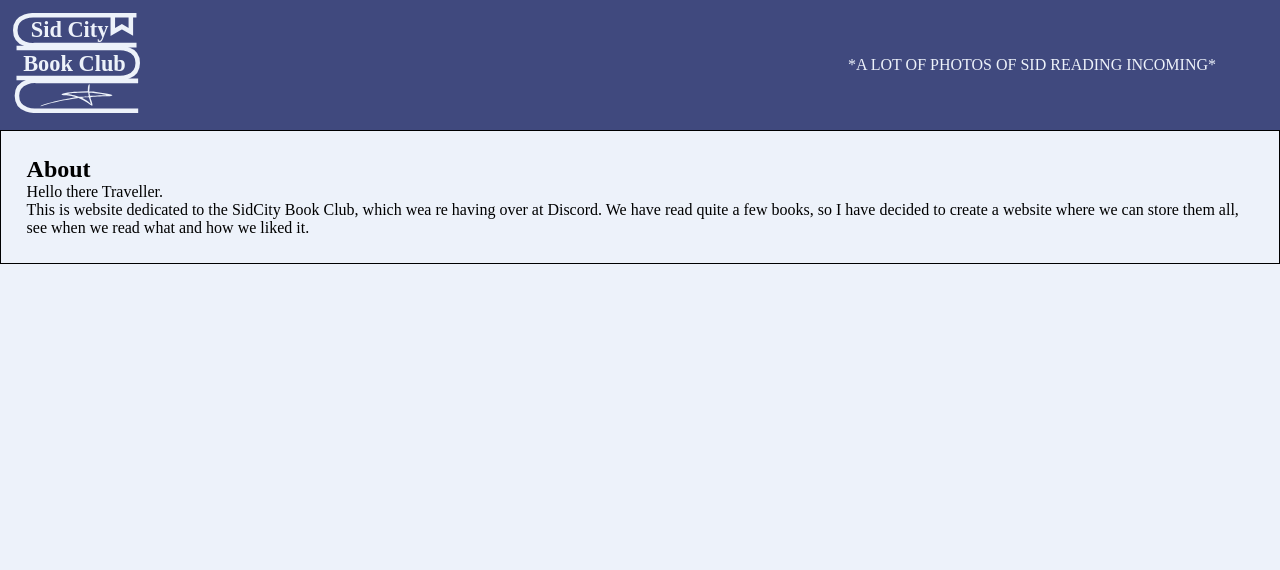
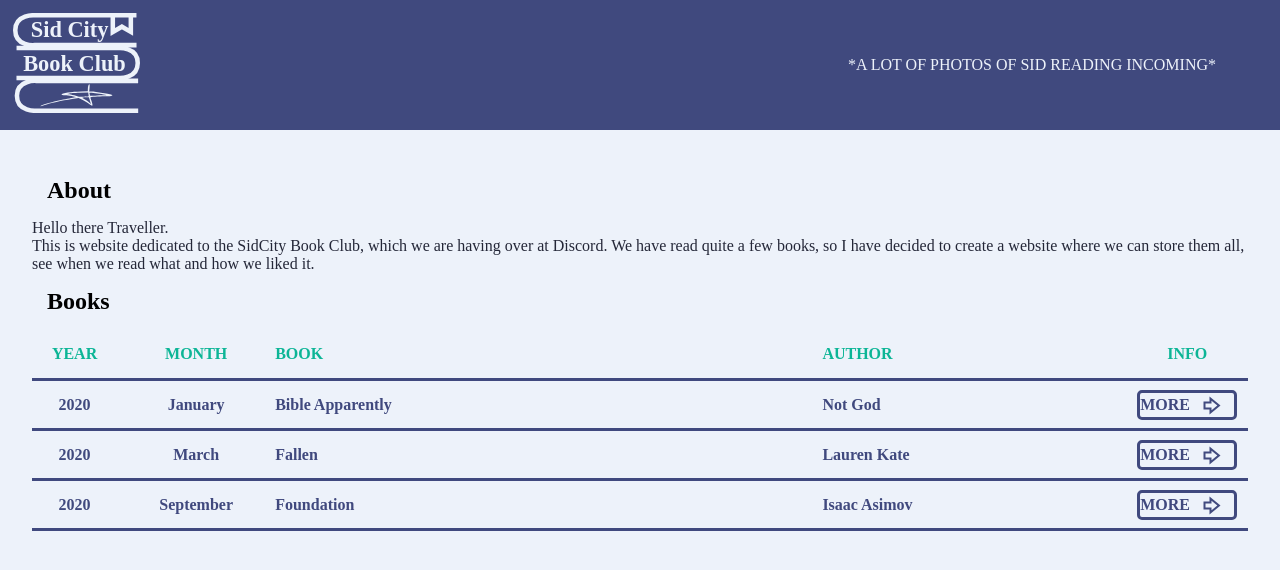
Before and after one commit to ZuzanaOsobova/sid_city_book_club, a PHP site: page / in a window 1280 px wide. Shown: the top 570 px of the page. Run offline with PHP 8.4, Linux system fonts and the light colour scheme.

Commit message:
Created a book table + css. Gotta align the more buttons -_-

```diff
--- a/css/base_stylesheet.css
+++ b/css/base_stylesheet.css
@@ -2,7 +2,6 @@
     padding: 0;
     margin: 0;
     box-sizing: border-box;
-    font-family: Bahnschrift, serif;
 }
 
 header {
@@ -34,15 +33,17 @@ body {
 }
 
 main {
-    border: solid 1px black;
-
-    padding: 2%;
+    padding: 2.5%;
+    align-items: center;
+    align-content: center;
 }
 
 h2 {
     font-family: Bahnschrift, serif;
+    padding: 15px;
 }
 
 .about {
-    font-family: Anonymous Pro;
+    font-family: Anonymous Pro, serif;
+    color: var(--black);
 }
--- /dev/null
+++ b/css/book_table.css
@@ -0,0 +1,108 @@
+* {
+    padding: 0;
+    margin: 0;
+    box-sizing: border-box;
+}
+
+.book_table {
+    width: 100%;
+    align-items: center;
+    align-content: center;
+}
+
+table {
+    width: 100%;
+    border-collapse: collapse;
+}
+
+tr {
+    border-bottom: 3px solid var(--blue);
+    height: 50px;
+}
+
+
+thead {
+    color: var(--green);
+    font-family: Bahnschrift, serif;
+    font-size: 1em;
+}
+
+tbody {
+    font-family: Anonymous Pro, serif;
+    font-size: 1em;
+    font-weight: bold;
+    text-align: center;
+    color: var(--blue);
+}
+
+.year {
+    width: 7%;
+}
+
+.month {
+    width: 13%;
+    padding: 5px;
+}
+
+.book {
+    width: 45%;
+    text-align: left;
+}
+
+.author {
+    width: 25%;
+    text-align: left;
+}
+
+.more {
+    width: 10%;
+}
+
+tr:hover {
+    background-color: var(--green);
+    color: var(--white);
+}
+
+tr:hover a {
+    background-color: transparent;
+    color: var(--white);
+}
+
+tr:hover a img{
+    background-color: transparent;
+    filter: brightness(0) saturate(100%) invert(86%) sepia(25%) saturate(187%) hue-rotate(194deg) brightness(107%) contrast(96%);
+}
+
+thead tr:hover {
+    background-color: var(--white);
+    color: var(--green);
+
+}
+
+.more a {
+    width: 90%;
+    max-width: 100px;
+    min-width: 70px;
+    border: 3px solid;
+    border-radius: 5px;
+    background-color: var(--white);
+    color: var(--blue);
+
+    margin-left: auto;
+    margin-right: auto;
+
+    display: flex;
+    align-items: center;
+
+}
+
+
+.more a img {
+
+    margin-left: auto;
+    margin-right: auto;
+
+    fill: var(--blue);
+    filter: brightness(0) saturate(100%) invert(26%) sepia(14%) saturate(2004%) hue-rotate(194deg) brightness(101%) contrast(89%);
+
+}
--- a/index.html
+++ b/index.html
@@ -10,6 +10,7 @@
     <link rel="stylesheet" href="css/base_stylesheet.css">
     <link rel="stylesheet" href="css/colours.css">
     <link rel="stylesheet" href="css/fonts.css">
+    <link rel="stylesheet" href="css/book_table.css">
 
 </head>
 <body>
@@ -17,7 +18,7 @@
 <header>
     <div class="logo"><img src="icons/logo_light.svg"></div>
     <h1>SidCity Book Club</h1>
-    <span>*A LOT OF PHOTOS OF SID READING INCOMING*</span>
+    <span style="font-family: Bahnschrift,serif;">*A LOT OF PHOTOS OF SID READING INCOMING*</span>
 </header>
 
 <main>
@@ -25,7 +26,59 @@
     <h2>About</h2>
     <div class="about">
         <p>Hello there Traveller.</p>
-        <p>This is website dedicated to the SidCity Book Club, which wea re having over at Discord. We have read quite a few books, so I have decided to create a website where we can store them all, see when we read what and how we liked it.</p>
+        <p>This is website dedicated to the SidCity Book Club, which we are having over at Discord. We have read quite a few books, so I have decided to create a website where we can store them all, see when we read what and how we liked it.</p>
+    </div>
+
+
+    <div class="book_table">
+        <h2>Books</h2>
+
+        <table>
+
+            <thead>
+            <tr>
+                <th scope="col" class="year">YEAR</th>
+                <th scope="col" class="month">MONTH</th>
+                <th scope="col" class="book">BOOK</th>
+                <th scope="col" class="author">AUTHOR</th>
+                <th scope="col" class="more">INFO</th>
+            </tr>
+            </thead>
+
+            <tbody>
+            <tr>
+                <td class="year">2020</td>
+                <td class="month">January</td>
+                <td class="book">Bible Apparently</td>
+                <td class="author">Not God</td>
+                <td class="more"><a>MORE<img src="icons/arrow_right.svg"></a></td>
+            </tr>
+
+            <tr>
+                <td class="year">2020</td>
+                <td class="month">March</td>
+                <td class="book">Fallen</td>
+                <td class="author">Lauren Kate</td>
+                <td class="more"><a>MORE<img src="icons/arrow_right.svg"></a></td>
+            </tr>
+
+            <tr>
+                <td class="year">2020</td>
+                <td class="month">September</td>
+                <td class="book">Foundation</td>
+                <td class="author">Isaac Asimov</td>
+                <td class="more"><a>MORE<img src="icons/arrow_right.svg"></a></td>
+            </tr>
+
+            </tbody>
+
+
+        </table>
+
+
+
+
+
     </div>
 
 </main>
```
Also changed, not shown: icons/arrow.svg (added), icons/arrow_right.svg (added), images/blond_sid.jpg (added).
